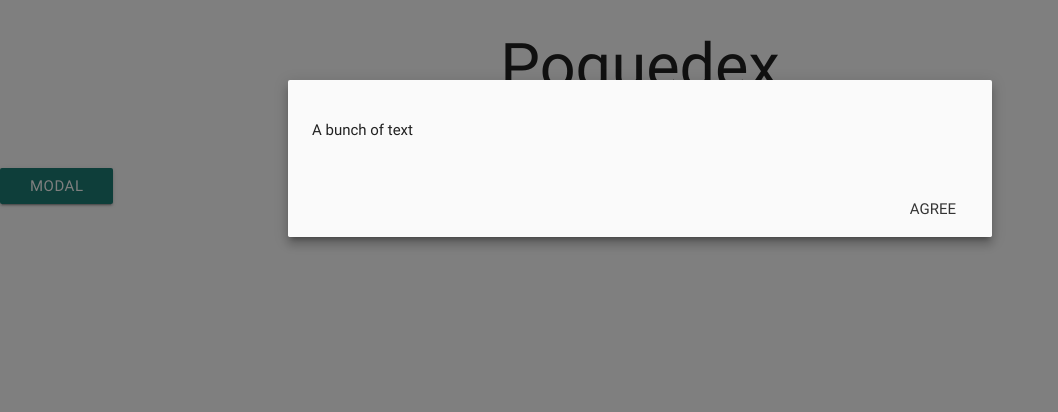
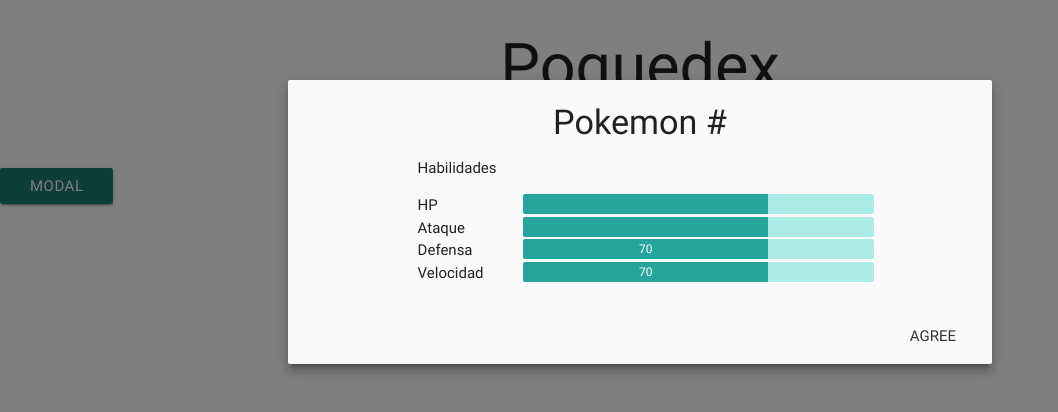
Before and after one commit to gabyLuTrejo/pokedex-gaby, a website: page public/index.html in a window 1280 px wide. Both pictures are taken after a click on the link "MODAL". Shown: the whole page, without its empty margins (0-1058 px from the left). Drawn offline with nearby package versions, Linux system fonts and the light colour scheme; no server answers.

Commit message:
Modal maquetado

```diff
--- a/public/css/main.css
+++ b/public/css/main.css
@@ -18,3 +18,20 @@
 #lista_pokemones li span {
     text-align: center;
 }
+
+.modal-content .row {
+    margin-bottom: 0;
+}
+
+div .progress {
+    height: 20px;
+    margin: 0;
+}
+
+.progress-bar {
+    float: left;
+    font-size: 12px;
+    line-height: 20px;
+    color: #fff;
+    text-align: center;
+}
--- a/public/index.html
+++ b/public/index.html
@@ -16,9 +16,33 @@
         </section>
         <!-- Modal -->
         <div id="modal" class="modal">
-            <div class="modal-content">
-              <h4 id="nombre_Pokemon"></h4>
-              <p>A bunch of text</p>
+            <div class="modal-content container">
+              <h4 id="nombre_Pokemon" class="center-align">Pokemon #</h4>
+              <p>Habilidades</p>
+              <div class="row">
+                  <span class="col s3">HP</span>
+                  <div class="progress col s9">
+                      <div class="determinate" style="width: 70%"></div>
+                  </div>
+              </div>
+              <div class="row">
+                  <span class="col s3">Ataque</span>
+                  <div class="progress col s9">
+                      <div class="determinate" style="width: 70%"></div>
+                  </div>
+              </div>
+              <div class="row">
+                  <span class="col s3">Defensa</span>
+                  <div class="progress col s9">
+                      <div class="determinate progress-bar" style="width: 70%">70</div>
+                  </div>
+              </div>
+              <div class="row">
+                  <span class="col s3">Velocidad</span>
+                  <div class="progress col s9">
+                      <div class="determinate progress-bar" style="width: 70%">70</div>
+                  </div>
+              </div>
             </div>
             <div class="modal-footer">
               <a href="#!" class="modal-action modal-close waves-effect waves-green btn-flat">Agree</a>
```
